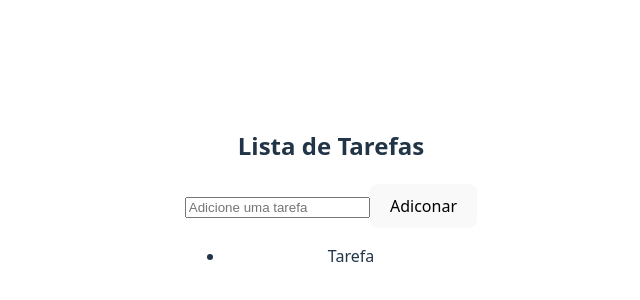
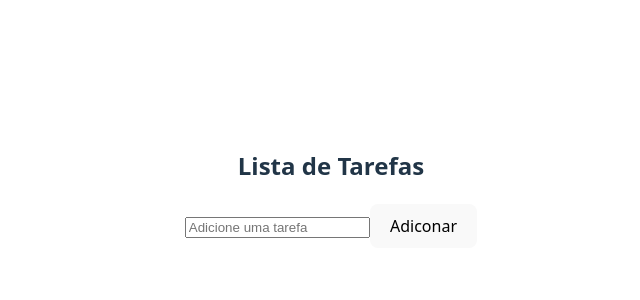
Before and after one commit to joelsonlins/avanti-innovation-class-2025, a React (Vite) app in the folder REACT/2_todolist/: page / in a window 1280 px wide. Shown: the part 204-504 px from the top of the page, without its empty margins (309-949 px from the left). Built offline with nearby package versions, Linux system fonts and the light colour scheme.

Commit message:
React - aula 22 - Projeto todolist - exibindo tarefas adicionadas

```diff
--- a/REACT/2_todolist/src/assets/components/TodoList.jsx
+++ b/REACT/2_todolist/src/assets/components/TodoList.jsx
@@ -26,7 +26,9 @@
 
       </div>
       <ul className={styles.taskList}>
-        <li className={styles.taskItem}>Tarefa</li>
+        {tasks.map((taskItem, index)=>(
+          <li key={index} className={styles.taskItem}>{taskItem}</li>
+        ))}
 
       </ul>
 
```
